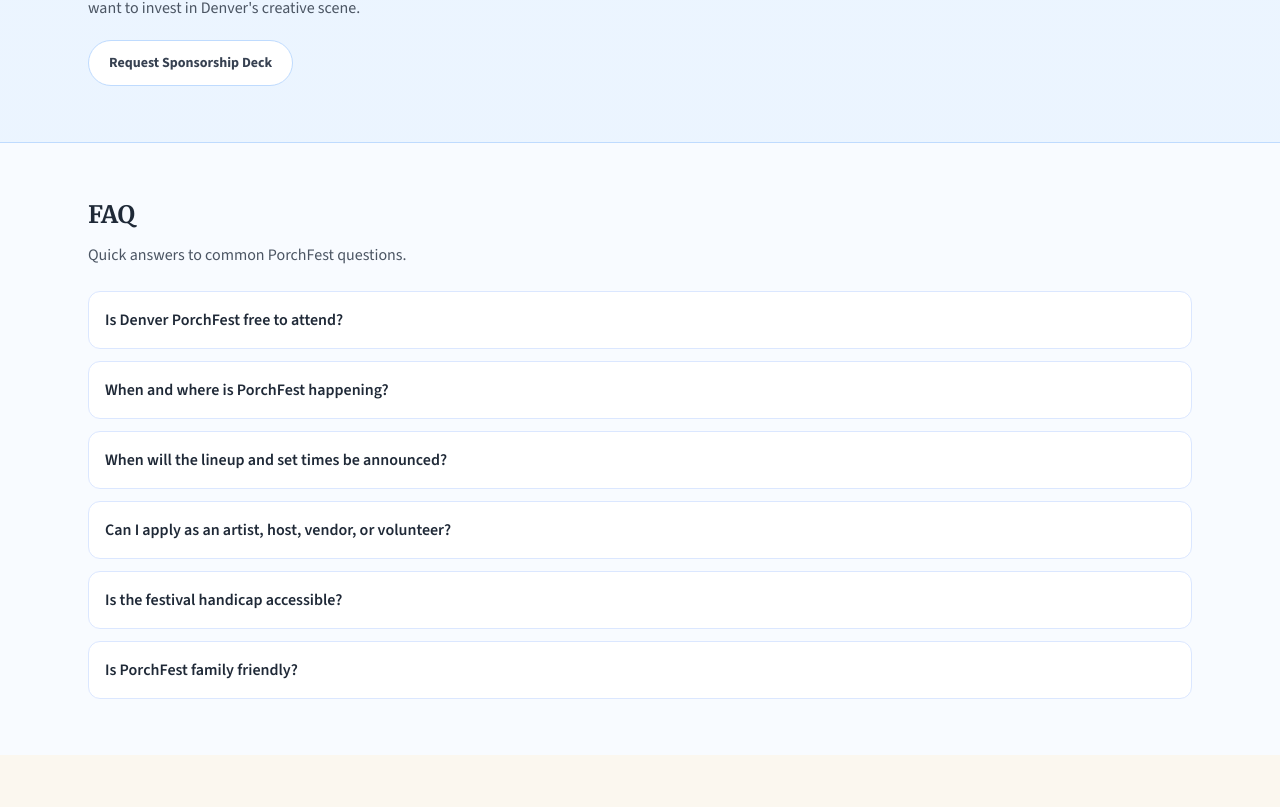
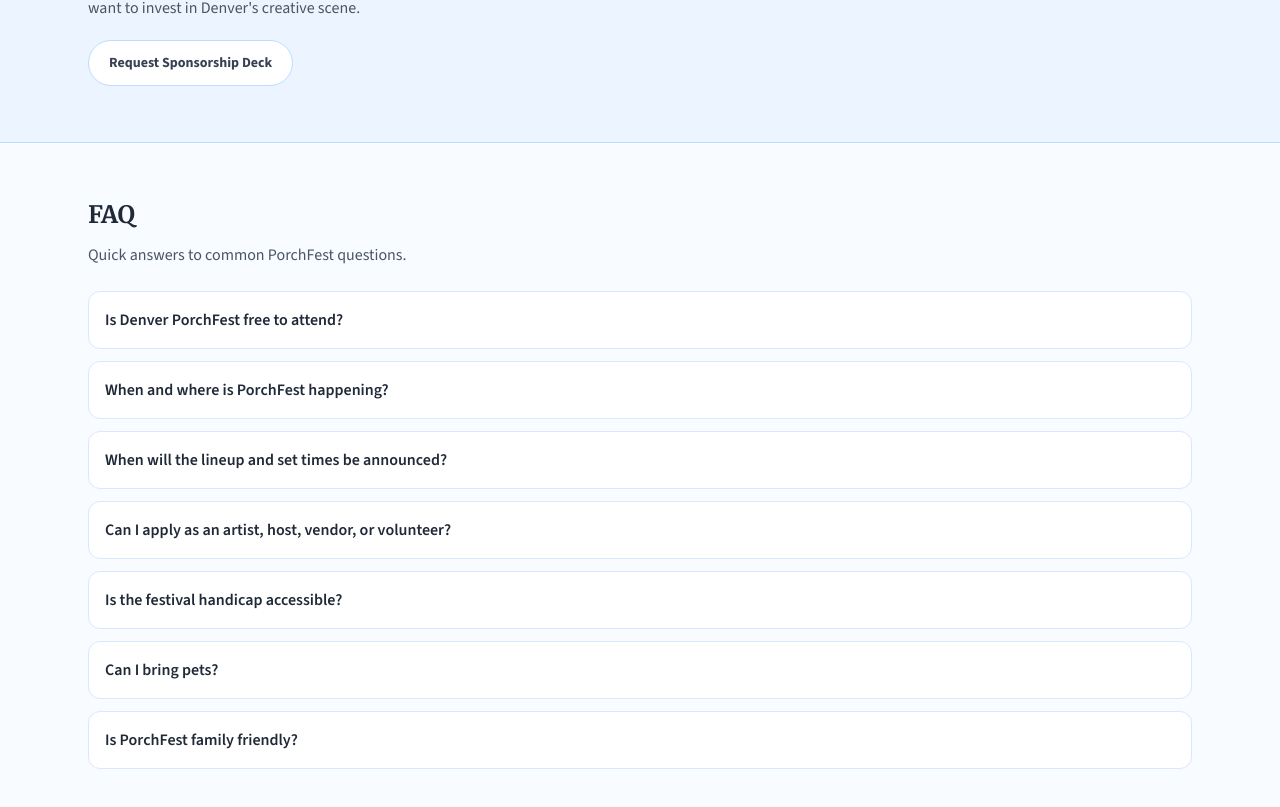
Before and after one commit to the97bradley/denver-porchfest, a Next.js app: page / in a window 1280 px wide. Shown: the part 3282-4089 px from the top of the page. Before the commit the page ends 4037 px from the top, so only its background shows below. Built offline with nearby package versions, Linux system fonts and the light colour scheme; no server answers.

Commit message:
Add FAQ item about pets and leash guidance

```diff
--- a/src/app/page.tsx
+++ b/src/app/page.tsx
@@ -62,6 +62,11 @@ const faqItems = [
     question: "Is the festival handicap accessible?",
     answer:
       "Yes — it takes place on city sidewalks and is generally accessible.",
+  },
+  {
+    question: "Can I bring pets?",
+    answer:
+      "Friendly pets on leash are welcome, but please remember that streets will be crowded, the temperature may be hot, and music can be loud.",
   },
   {
     question: "Is PorchFest family friendly?",
```
